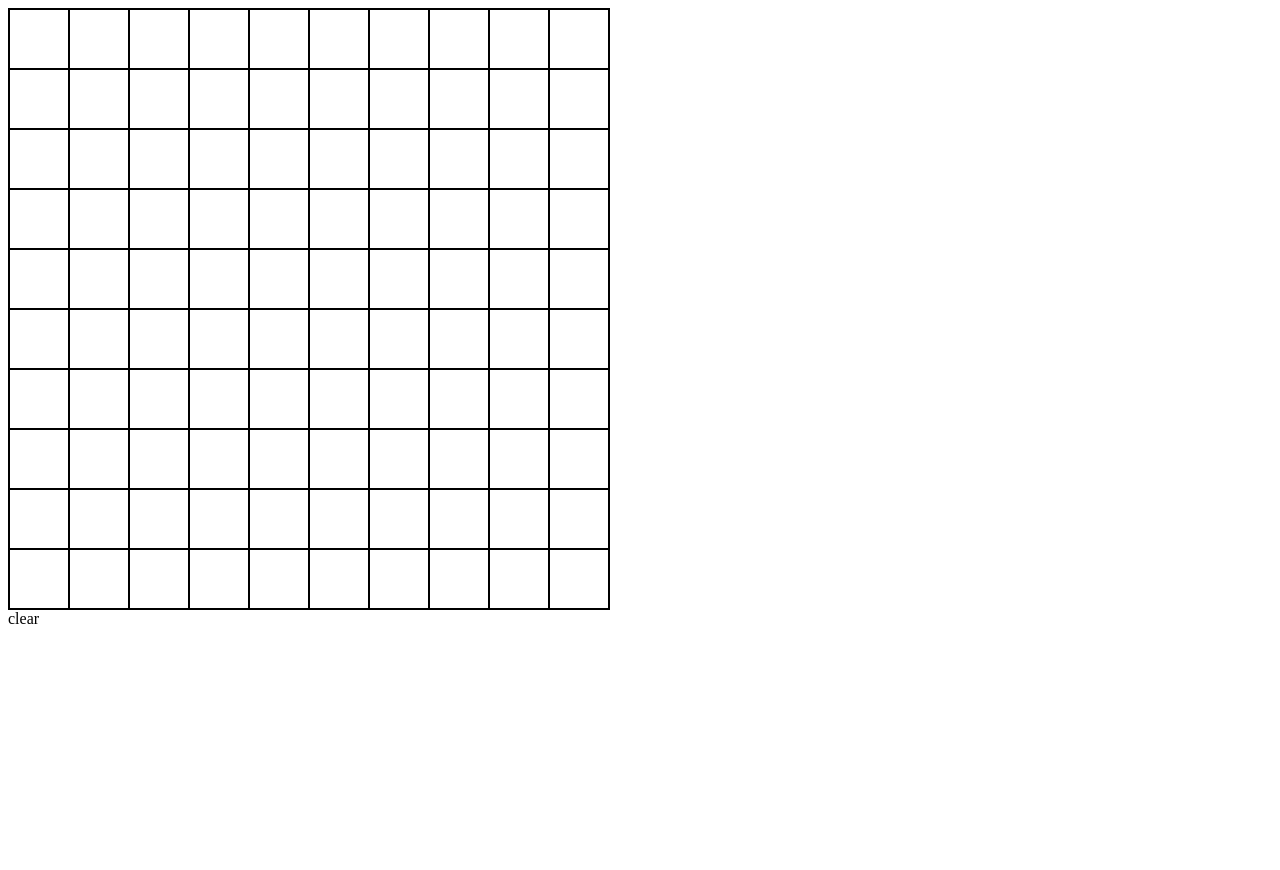
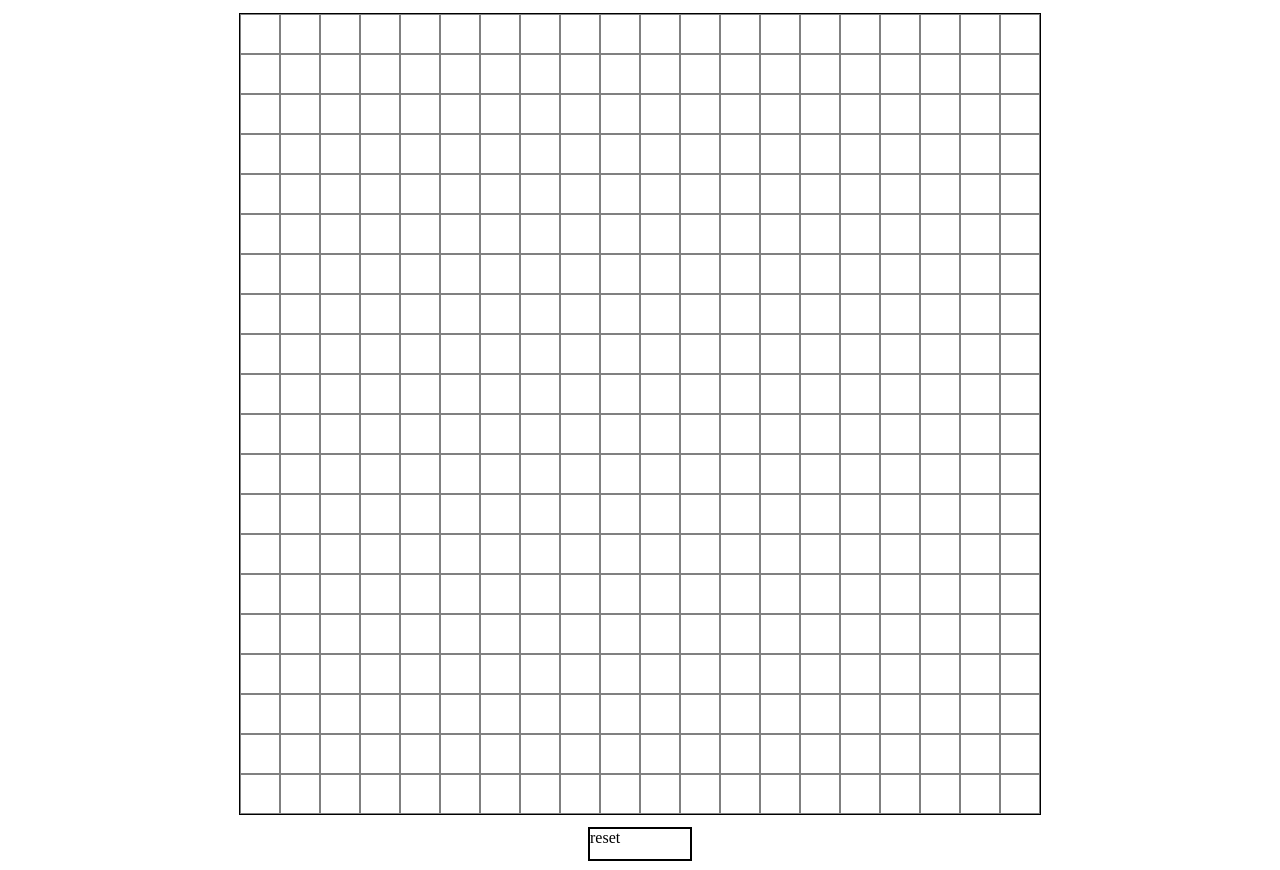
Before and after one commit to JotraN/etchasketch, a plain HTML site: page index.html in a window 1280 px wide. Before the commit the page ends 800 px from the top, so only its background shows below. Drawn offline with nearby package versions, Linux system fonts and the light colour scheme.

Commit message:
Fixed up the layout a bit.

```diff
--- a/index.html
+++ b/index.html
@@ -7,6 +7,6 @@
 </head>
 <body>
 	<div id="board"></div>
-	<div id="button">clear</div>
+	<div id="button">reset</div>
 </body>
 </html>
--- a/script.js
+++ b/script.js
@@ -1,6 +1,6 @@
 $(document).ready(function(){
-	var cols = 10;
-	var rows = 10;
+	var cols = 20;
+	var rows = 20;
 	var board = $("#board");
 
 	setup(cols, rows, board);
--- a/stylesheet.css
+++ b/stylesheet.css
@@ -1,12 +1,13 @@
 #board {
 	border: 1px solid black;
-	height: 600px;
-	width: 600px;
+	height: 800px;
+	width: 800px;
+	margin: 1% auto 0 auto;
 }
 
 .square {
 	background: white;
-	border: 1px solid black;
+	border: 1px solid grey;
 	display: inline-block;
 	margin: 0;
 	padding: 0;
@@ -15,6 +16,8 @@
 #button {
 	height: 30px;
 	width: 100px;
+	margin: 1% auto 9 auto;
+	border: 2px solid black;
 }
 
 #button:hover {
```
